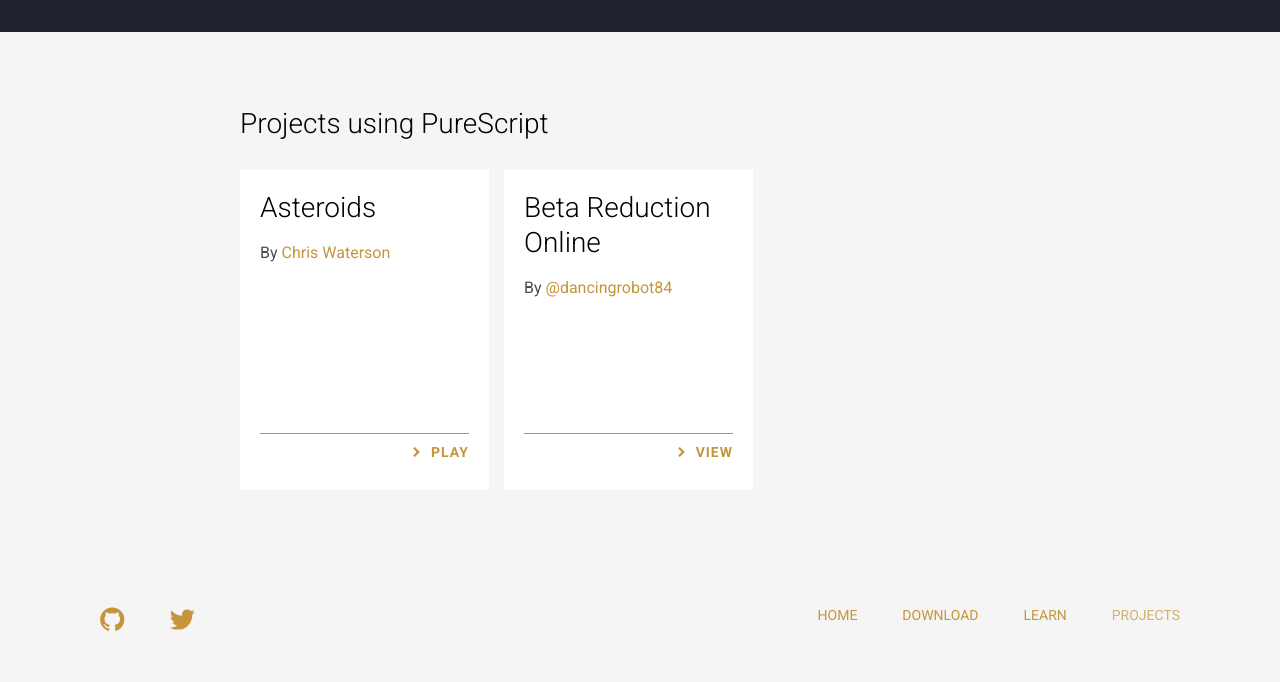
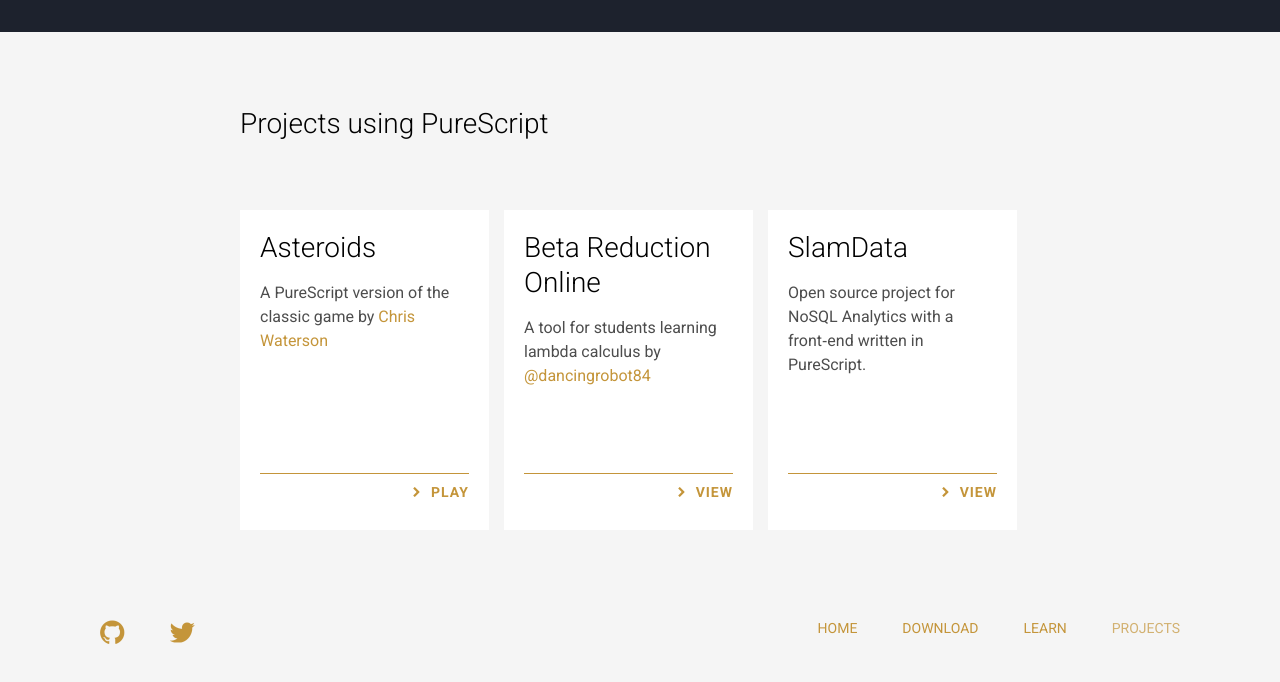
Before and after one commit to garyb/purescript-site-scratchpad, a website: page projects/index.html in a window 1280 px wide. Shown: the part 118-800 px from the top of the page. Drawn offline with Linux system fonts and the light colour scheme.

Commit message:
Update projects page

```diff
--- a/projects/index.html
+++ b/projects/index.html
@@ -38,16 +38,23 @@
       <ul class="cards">
         <li>
           <h3>Asteroids</h3>
-          <p>By <a href="https://github.com/waterson">Chris Waterson</a></p>
+          <p>A PureScript version of the classic game by <a href="https://github.com/waterson">Chris Waterson</a></p>
           <div class="link">
             <a href="http://maubi.net/asteroids/">Play</a>
           </div>
         </li>
         <li>
           <h3>Beta Reduction Online</h3>
-          <p>By <a href="https://github.com/dancingrobot84">@dancingrobot84</a></p>
+          <p>A tool for students learning lambda calculus by <a href="https://github.com/dancingrobot84">@dancingrobot84</a></p>
           <div class="link">
             <a href="http://bro-app.herokuapp.com/">View</a>
+          </div>
+        </li>
+        <li>
+          <h3>SlamData</h3>
+          <p>Open source project for NoSQL Analytics with a front&#8209;end written in PureScript.</p>
+          <div class="link">
+            <a href="http://slamdata.com">View</a>
           </div>
         </li>
       </ul>
--- a/sass/style.scss
+++ b/sass/style.scss
@@ -521,7 +521,11 @@
   }
 
   ul.cards li {
-    width: calc(50% - 15px)
+    margin-top: 20px;
+  }
+
+  ul.cards li {
+    width: calc(50% - 15px);
   }
 
 }
@@ -534,6 +538,10 @@
 
   .home main section+section, main section {
     padding: 60px 10px;
+  }
+
+  ul.cards li {
+    margin-top: 30px;
   }
 
   main section > p {
@@ -564,6 +572,10 @@
 
   .home main section+section, main section {
     padding: 70px 10px;
+  }
+
+  ul.cards li {
+    margin-top: 40px;
   }
 
   main section.intro {
```
Also changed, not shown: css/style.css.
